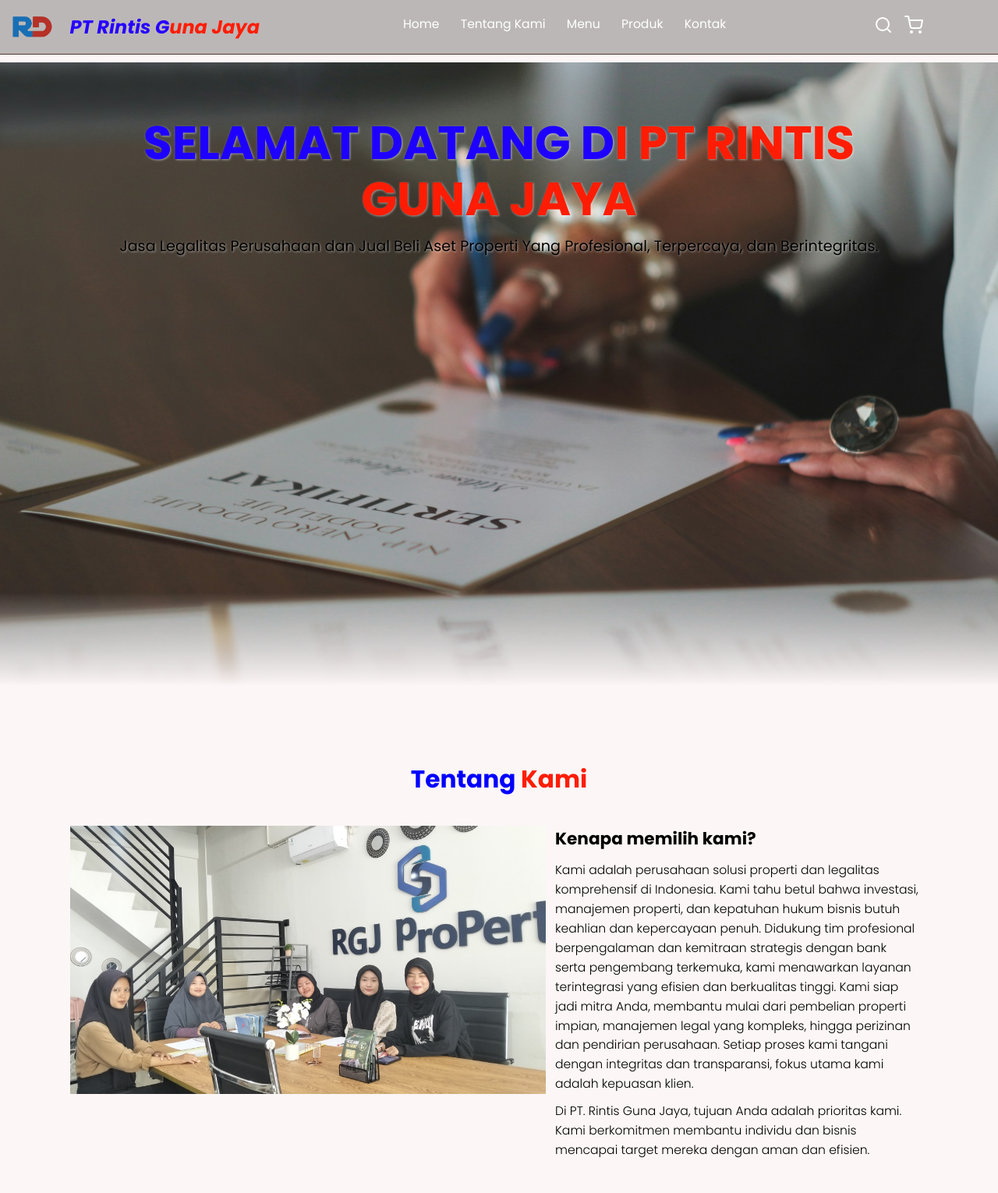
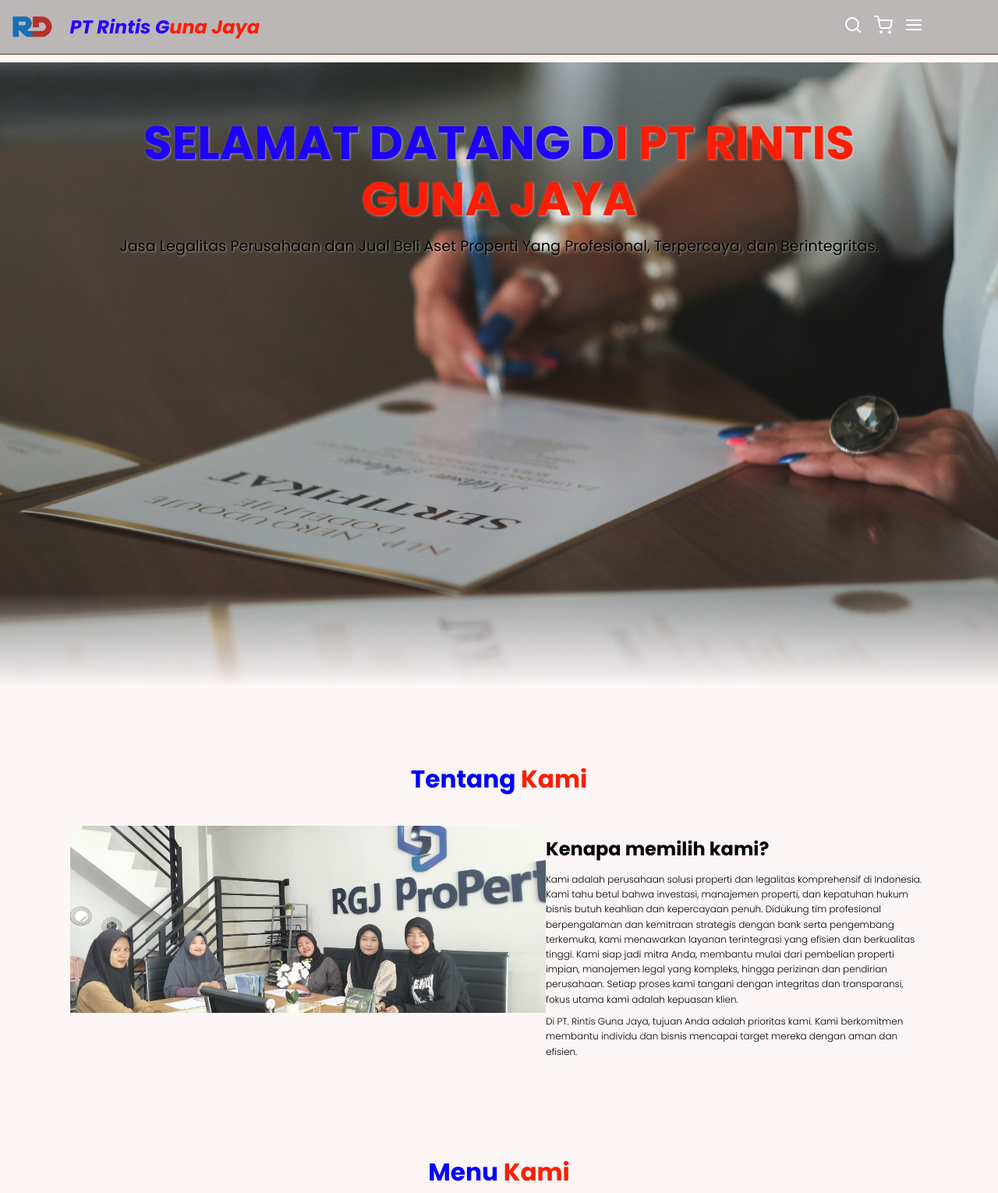
Before and after one commit to mri009/Rintis-Guna-Jaya-1, a plain HTML site: page index.html in a window 1280 px wide. Shown: the top 1530 px of the page at 78% size. Drawn offline with nearby package versions, Linux system fonts and the light colour scheme; files whose address does not match are found by name.

Commit message:
Update style.css

```diff
--- a/css/style.css
+++ b/css/style.css
@@ -664,3 +664,83 @@
     font-size: 55%;
   }
 }
+ #hamburger-menu {
+    display: inline-block;
+  }
+
+  .navbar .navbar-nav {
+    position: absolute;
+    top: 100%;
+    right: -100%;
+    background-color: #00c6fd65;
+    width: 30rem;
+    height: 100vh;
+    transition: 0.3s;
+  }
+
+  .navbar .navbar-nav.active {
+    right: 0;
+  }
+
+  .navbar .navbar-nav a {
+    color: var(--bg);
+    display: block;
+    margin: 1.5rem;
+    padding: 0.5rem;
+    font-size: 2rem;
+  }
+
+  .navbar .navbar-nav a::after {
+    transform-origin: 0 0;
+  }
+
+  .navbar .navbar-nav a:hover::after {
+    transform: scaleX(0.2);
+  }
+
+  .navbar .search-form {
+    width: 70%;
+    right: 1rem;
+  }
+
+  .about .row {
+    flex-wrap: wrap;
+  }
+
+  .about .row .about-img img {
+    height: 20rem;
+    object-fit: cover;
+    object-position: center;
+  }
+
+  .about .row .content {
+    padding: 0;
+  }
+
+  .about .row .content h3 {
+    margin-top: 1rem;
+    font-size: 2rem;
+  }
+
+  .about .row .content p {
+    font-size: 1rem;
+  }
+
+  .menu p {
+    font-size: 1rem;
+  }
+
+  .contact .row {
+    flex-wrap: wrap;
+  }
+
+  .contact .row .map {
+    height: 20rem;
+  }
+
+  .contact .row form {
+    padding-top: 0;
+  }
+
+  .modal-content {
+    flex-wrap: wrap;
```
